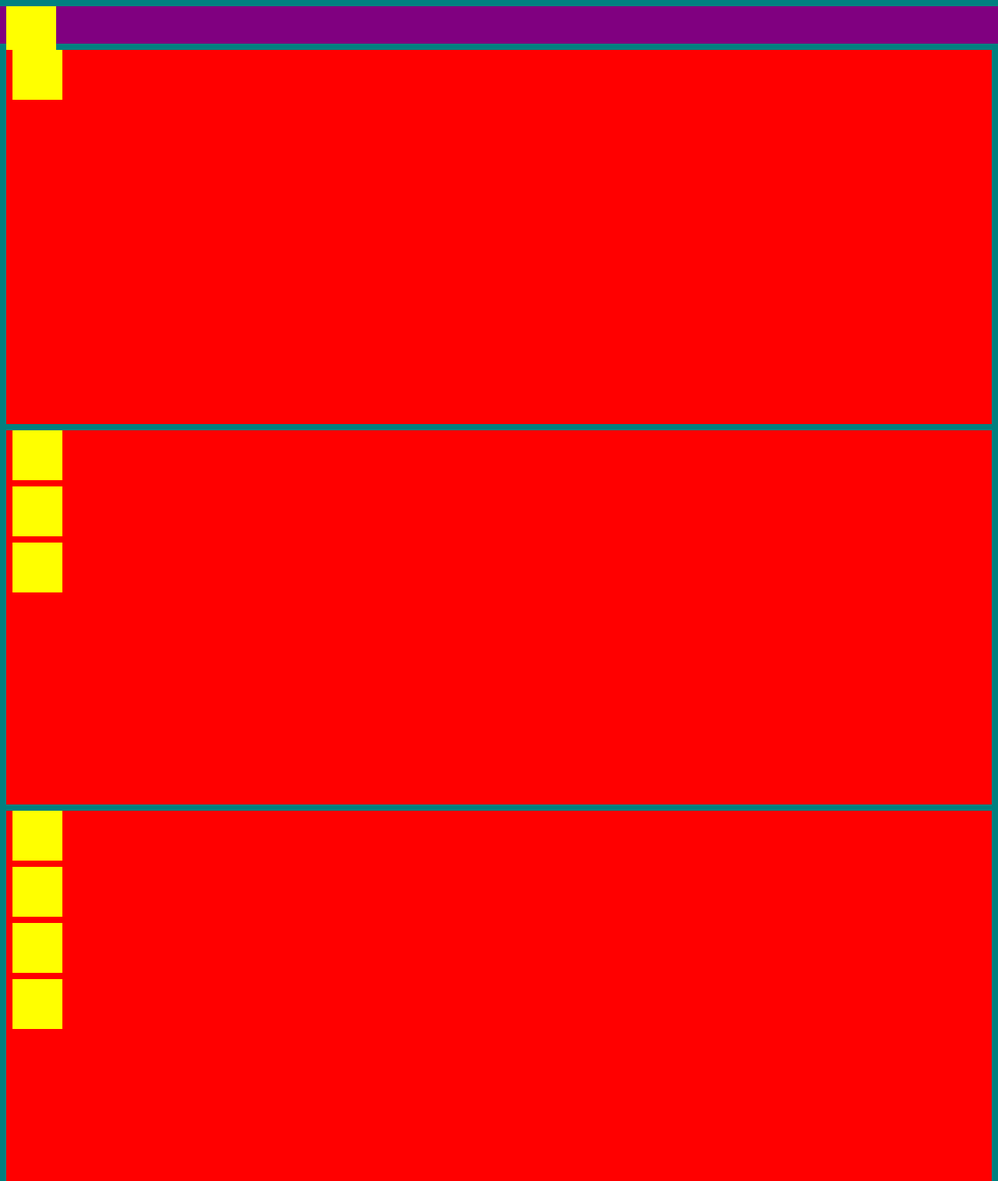
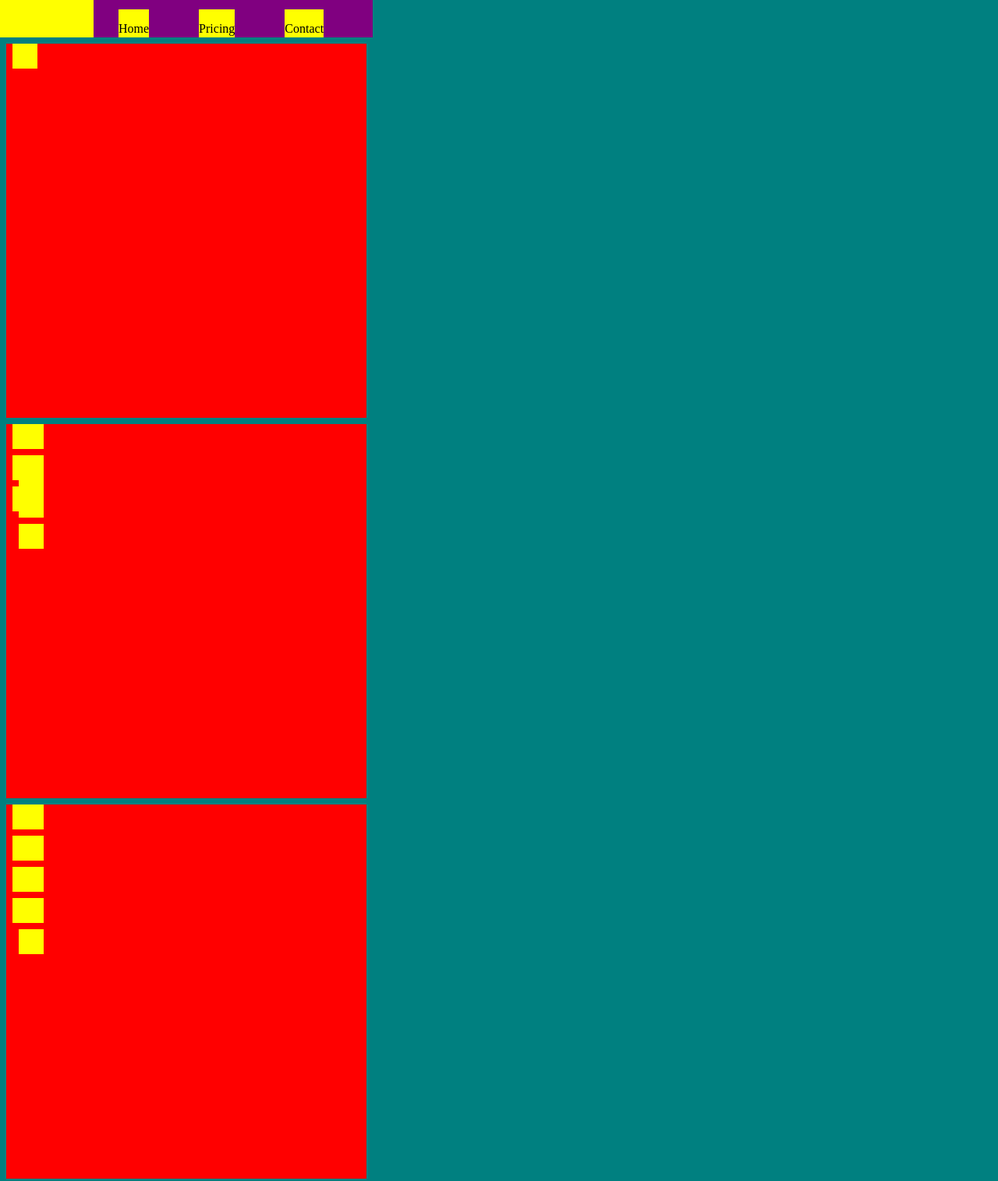
Before and after one commit to reicht/Responsive-Site, a plain HTML site: page index.html in a window 1280 px wide. Shown: the top 1515 px of the page at 78% size. Drawn offline with nearby package versions, Linux system fonts and the light colour scheme.

Commit message:
Skeleton in place, building out element shapes, early work.

```diff
--- a/index.html
+++ b/index.html
@@ -8,61 +8,105 @@
 
 <body>
 
-  <header>
+  <header class="top-bar">
 
-    <div>
+    <div class="top-bar-logo-holder">
     </div>
 
-    <div>
+    <div class="top-bar-link">
+      <p>
+        Home
+      </p>
     </div>
 
-    <div>
+    <div class="top-bar-link">
+      <p>
+        Pricing
+      </p>
     </div>
 
-    <div>
+    <div class="top-bar-link">
+      <p>
+        Contact
+      </p>
     </div>
 
   </header>
 
-  <section>
+  <section class="top-image">
 
-    <div>
+    <div class="top-image-text-box">
     </div>
 
   </section>
 
-  <section>
+  <section class="plan-shelf">
 
-    <div>
+    <div class="plan-plaque">
+      <div class="plan-five">
+      </div>
+      <ul class="plan-features">
+      </ul>
+      <div class="plan-choose-button">
+      </div>
+
     </div>
 
-    <div>
+    <div class="plan-plaque">
+      <div class="plan-two-five">
+      </div>
+      <ul class="plan-features">
+      </ul>
+      <div class="plan-choose-button">
+      </div>
     </div>
 
-    <div>
+    <div class="plan-plaque">
+      <div class="plan-four-five">
+      </div>
+      <ul class="plan-features">
+      </ul>
+      <div class="plan-choose-button">
+      </div>
     </div>
 
   </section>
 
-  <section>
+  <section class="info-shelf">
 
-    <div>
+    <div class="info-plaque">
+      <div class="info-header">
+      </div>
+      <div class="info-text">
+      </div>
     </div>
 
-    <div>
+    <div class="info-plaque">
+      <div class="info-header">
+      </div>
+      <div class="info-text">
+      </div>
     </div>
 
-    <div>
+    <div class="info-plaque">
+      <div class="info-header">
+      </div>
+      <div class="info-text">
+      </div>
     </div>
 
-    <div>
+    <div class="info-plaque">
+      <div class="info-header">
+      </div>
+      <div class="info-text">
+      </div>
     </div>
 
   </section>
 
-  <footer>
+  <footer class="bottom-bar">
 
-    <div>
+    <div class="bottom-bar-text">
     </div>
 
   </footer>
--- a/styles/style.scss
+++ b/styles/style.scss
@@ -1,21 +1,50 @@
-body{
+body {
   background-color: teal;
+  max-width: 478px;
 }
 
-header{
+header {
   height: 3em;
   background-color: purple;
+  overflow: hidden;
+
+  div {
+    float: left;
+  }
 }
 
-div{
-  height: 4em;
-  width: 4em;
+div {
+  height: 2em;
+  width: 2em;
   background-color: yellow;
   margin: .5em;
 }
 
-section{
+section {
   height: 30em;
   background-color: red;
   margin: .5em;
 }
+
+footer {
+  background-color: black;
+}
+
+
+.topbar {
+  height: 3em;
+  background-color: black;
+  overflow: hidden;
+}
+
+.top-bar-logo-holder {
+  margin: 0;
+  width: 7.5em;
+  height: 3em;
+}
+
+.top-bar-link {
+  margin: .75em 2em;
+  width: auto;
+  height: auto;
+}
```
Also changed, not shown: styles/style.css, 1 other file.
